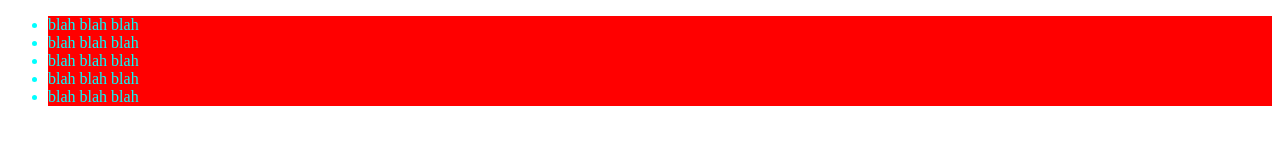
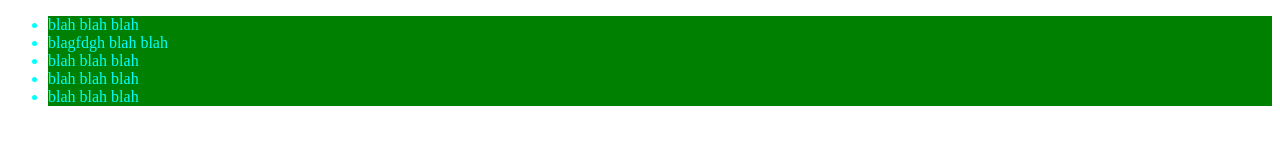
Before and after one commit to YosiLeibman/test, a plain HTML site: page index.html in a window 1280 px wide. Drawn offline with Linux system fonts and the light colour scheme.

Commit message:
just messing around

```diff
--- a/index.html
+++ b/index.html
@@ -10,7 +10,7 @@
 <body>
     <ul>
         <li>blah blah blah</li>
-        <li>blah blah blah</li>
+        <li>blagfdgh blah blah</li>
         <li>blah blah blah</li>
         <li>blah blah blah</li>
         <li>blah blah blah</li>
--- a/index.js
+++ b/index.js
@@ -4,4 +4,4 @@ console.log("hey i was borm in the secondary branch");
 console.log("hey i was borm in the secondary branch");
 console.log("hey i was borm in the secondary branch");
 console.log("hey i was borm in the secondary branch");
-console.log("hey i was borm in the secondary branch");
+console.log("the secondary branch");
--- a/style.css
+++ b/style.css
@@ -3,5 +3,5 @@ ul{
 }
 
 li{
-    background-color: red;
+    background-color: green;
 }
```
